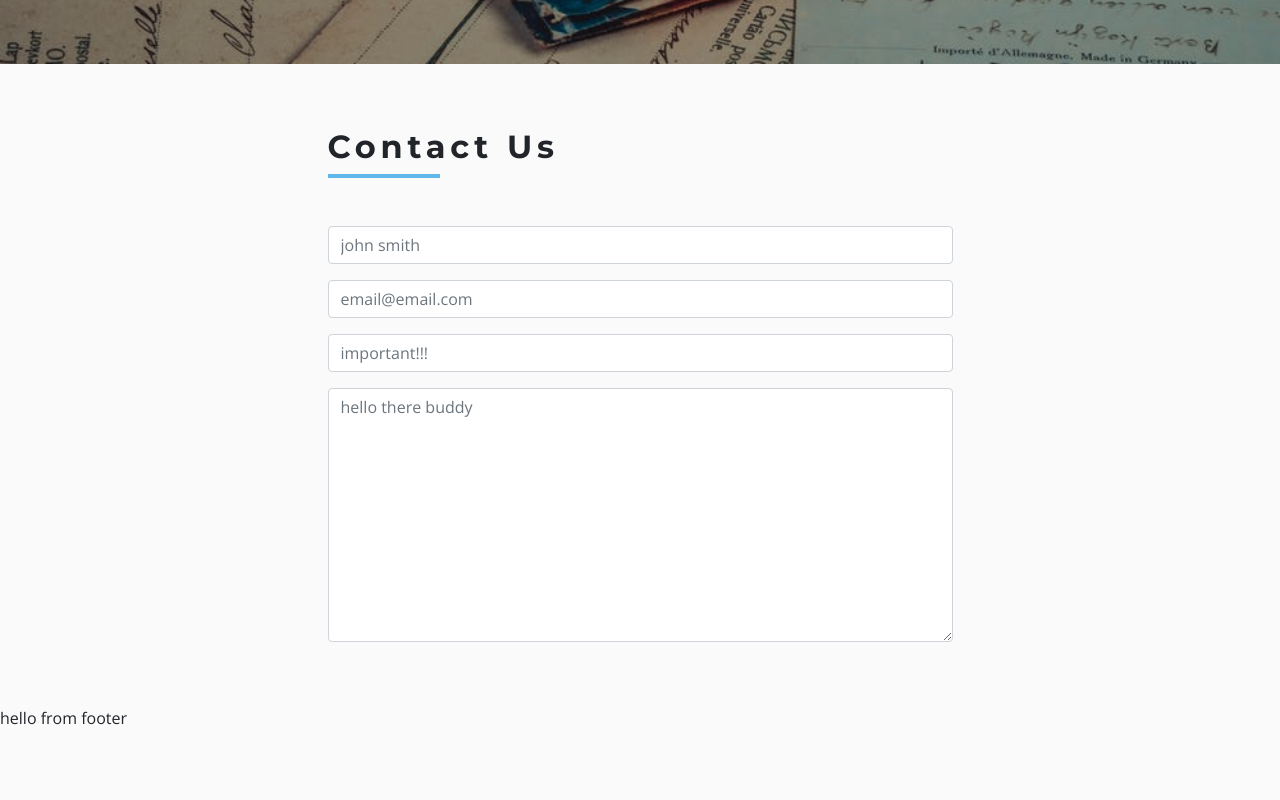
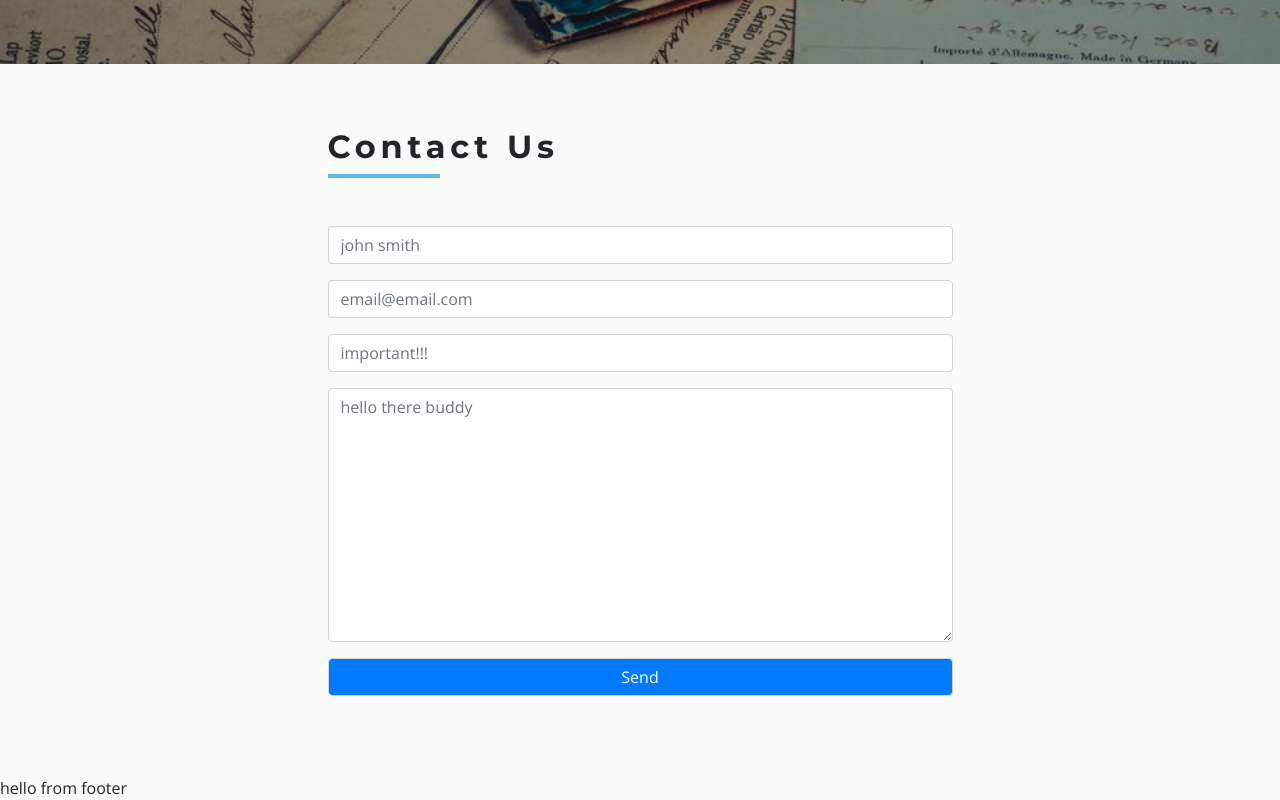
Before and after one commit to LaGemYo/tech-store, a React (Create React App) app: page /contact in a window 1280 px wide. Shown: the part 501-1301 px from the top of the page. Before the commit the page ends 1231 px from the top, so only its background shows below. Built offline with nearby package versions, Linux system fonts and the light colour scheme.

Commit message:
Configured email service with Formspree

```diff
--- a/src/components/ContactPage/Contact.js
+++ b/src/components/ContactPage/Contact.js
@@ -7,7 +7,10 @@
             <div className="row">
                 <div className="col-10 mx-auto col-md-6 my-3">
                     <Title  title="contact us" />
-                    <form className="mt-5">
+                    <form className="mt-5"
+                    action="https://formspree.io/lagemyo@gmail.com"
+                    method="POST"
+                    >
                         {/* first */}
                         <div className="form-group">
                             <input type="text"
@@ -41,6 +44,14 @@
                             placeholder="hello there buddy"
                             />
                         </div>
+                        {/*submit*/}
+                        <div className="form-group mt-3">
+                            <input
+                            type="submit"
+                            value="Send"
+                            className="form-control bg-primary text-white"
+                            />
+                        </div>
                     </form>
                 </div>
             </div>
```
